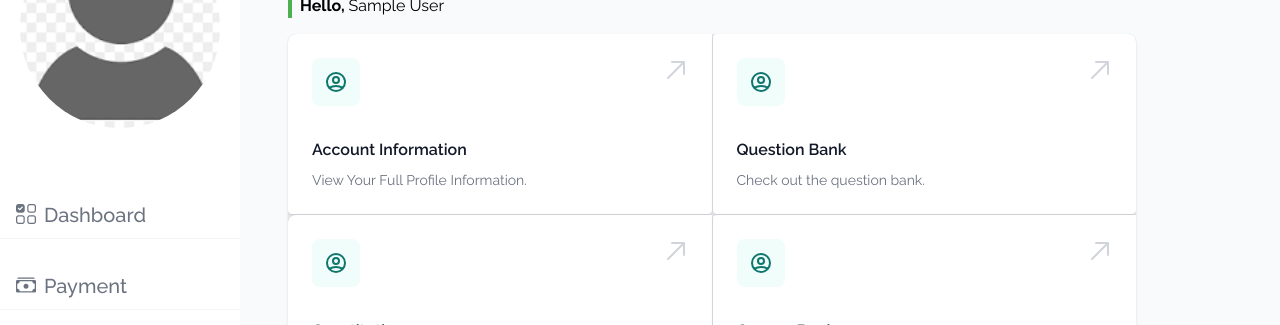
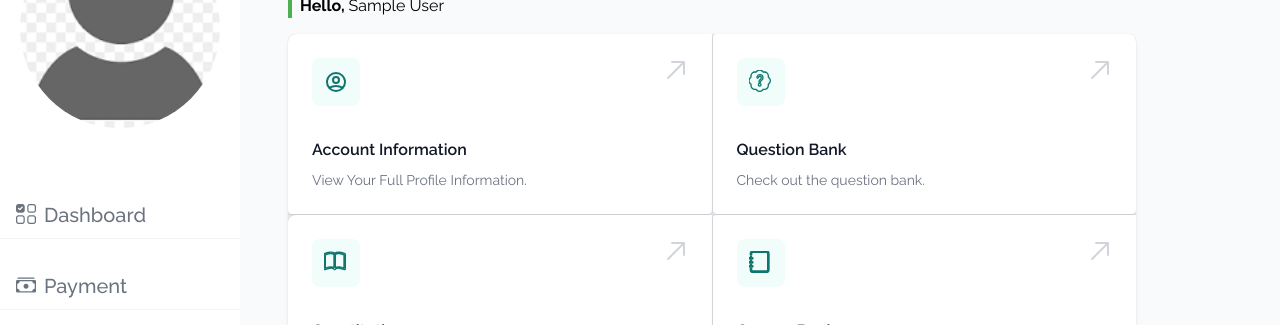
Before and after one commit to devPhysios/aps-website-frontend, a Vue app: page /dashboard in a window 1280 px wide. Shown: the part 175-500 px from the top of the page. Built offline with nearby package versions, Linux system fonts and the light colour scheme; sample sign-in values are in the browser's storage; a web font is replaced by a local one.

Commit message:
Change of Icons in Dashboard; Payment page creation

```diff
--- a/src/components/DashBoardCards.vue
+++ b/src/components/DashBoardCards.vue
@@ -37,11 +37,9 @@
             class="shadow rounded sm:rounded-tr-lg sm:rounded-tr-none group relative bg-white p-6 focus-within:ring-inset focus-within:ring-indigo-500">
             <div>
                 <span class="inline-flex rounded-lg p-3 bg-teal-50 text-teal-700 ring-white">
-                    <svg class="w-6 h-6" aria-hidden="true" fill="none" stroke-linecap="round" stroke-linejoin="round"
-                        stroke-width="2" viewBox="0 0 24 24" stroke="currentColor">
-                        <path stroke-linecap="round" stroke-linejoin="round" stroke-width="2"
-                            d="M5.121 17.804A13.937 13.937 0 0112 16c2.5 0 4.847.655 6.879 1.804M15 10a3 3 0 11-6 0 3 3 0 016 0zm6 2a9 9 0 11-18 0 9 9 0 0118 0z">
-                        </path>
+                    <svg xmlns="http://www.w3.org/2000/svg" fill="none" class="bi bi-patch-question-fill w-6 h-6" viewBox="0 0 18 18" stroke="currentColor" stroke-width="1" stroke-linecap="round" stroke-linejoin="round" aria-hidden="true">
+                        <path stroke-linecap="round" stroke-linejoin="round" stroke-width="1"
+                            d="M5.933.87a2.89 2.89 0 0 1 4.134 0l.622.638.89-.011a2.89 2.89 0 0 1 2.924 2.924l-.01.89.636.622a2.89 2.89 0 0 1 0 4.134l-.637.622.011.89a2.89 2.89 0 0 1-2.924 2.924l-.89-.01-.622.636a2.89 2.89 0 0 1-4.134 0l-.622-.637-.89.011a2.89 2.89 0 0 1-2.924-2.924l.01-.89-.636-.622a2.89 2.89 0 0 1 0-4.134l.637-.622-.011-.89a2.89 2.89 0 0 1 2.924-2.924l.89.01zM7.002 11a1 1 0 1 0 2 0 1 1 0 0 0-2 0m1.602-2.027c.04-.534.198-.815.846-1.26.674-.475 1.05-1.09 1.05-1.986 0-1.325-.92-2.227-2.262-2.227-1.02 0-1.792.492-2.1 1.29A1.7 1.7 0 0 0 6 5.48c0 .393.203.64.545.64.272 0 .455-.147.564-.51.158-.592.525-.915 1.074-.915.61 0 1.03.446 1.03 1.084 0 .563-.208.885-.822 1.325-.619.433-.926.914-.926 1.64v.111c0 .428.208.745.585.745.336 0 .504-.24.554-.627"/>
                     </svg>
                 </span>
             </div>
@@ -69,11 +67,9 @@
             class="shadow rounded sm:rounded-tl-lg sm:rounded-tr-none group relative bg-white p-6 focus-within:ring-inset focus-within:ring-indigo-500">
             <div>
                 <span class="inline-flex rounded-lg p-3 bg-teal-50 text-teal-700 ring-white">
-                    <svg class="w-6 h-6" aria-hidden="true" fill="none" stroke-linecap="round" stroke-linejoin="round"
-                        stroke-width="2" viewBox="0 0 24 24" stroke="currentColor">
-                        <path stroke-linecap="round" stroke-linejoin="round" stroke-width="2"
-                            d="M5.121 17.804A13.937 13.937 0 0112 16c2.5 0 4.847.655 6.879 1.804M15 10a3 3 0 11-6 0 3 3 0 016 0zm6 2a9 9 0 11-18 0 9 9 0 0118 0z">
-                        </path>
+                    <svg xmlns="http://www.w3.org/2000/svg" fill="none" class="bi bi-book w-6 h-6" viewBox="0 0 18 18" stroke="currentColor" stroke-width="1" stroke-linecap="round" stroke-linejoin="round" aria-hidden="true">
+                        <path stroke-linecap="round" stroke-linejoin="round" stroke-width="1"
+                            d="M1 2.828c.885-.37 2.154-.769 3.388-.893 1.33-.134 2.458.063 3.112.752v9.746c-.935-.53-2.12-.603-3.213-.493-1.18.12-2.37.461-3.287.811zm7.5-.141c.654-.689 1.782-.886 3.112-.752 1.234.124 2.503.523 3.388.893v9.923c-.918-.35-2.107-.692-3.287-.81-1.094-.111-2.278-.039-3.213.492zM8 1.783C7.015.936 5.587.81 4.287.94c-1.514.153-3.042.672-3.994 1.105A.5.5 0 0 0 0 2.5v11a.5.5 0 0 0 .707.455c.882-.4 2.303-.881 3.68-1.02 1.409-.142 2.59.087 3.223.877a.5.5 0 0 0 .78 0c.633-.79 1.814-1.019 3.222-.877 1.378.139 2.8.62 3.681 1.02A.5.5 0 0 0 16 13.5v-11a.5.5 0 0 0-.293-.455c-.952-.433-2.48-.952-3.994-1.105C10.413.809 8.985.936 8 1.783"/>
                     </svg>
                 </span>
             </div>
@@ -101,11 +97,11 @@
             class="shadow rounded sm:rounded-tr-lg sm:rounded-tr-none group relative bg-white p-6 focus-within:ring-inset focus-within:ring-indigo-500">
             <div>
                 <span class="inline-flex rounded-lg p-3 bg-teal-50 text-teal-700 ring-white">
-                    <svg class="w-6 h-6" aria-hidden="true" fill="none" stroke-linecap="round" stroke-linejoin="round"
-                        stroke-width="2" viewBox="0 0 24 24" stroke="currentColor">
-                        <path stroke-linecap="round" stroke-linejoin="round" stroke-width="2"
-                            d="M5.121 17.804A13.937 13.937 0 0112 16c2.5 0 4.847.655 6.879 1.804M15 10a3 3 0 11-6 0 3 3 0 016 0zm6 2a9 9 0 11-18 0 9 9 0 0118 0z">
-                        </path>
+                    <svg xmlns="http://www.w3.org/2000/svg" fill="none" class="bi bi-journal w-6 h-6" viewBox="0 0 18 18" stroke="currentColor" stroke-width="1" stroke-linecap="round" stroke-linejoin="round" aria-hidden="true">
+                        <path stroke-linecap="round" stroke-linejoin="round" stroke-width="1"
+                            d="M3 0h10a2 2 0 0 1 2 2v12a2 2 0 0 1-2 2H3a2 2 0 0 1-2-2v-1h1v1a1 1 0 0 0 1 1h10a1 1 0 0 0 1-1V2a1 1 0 0 0-1-1H3a1 1 0 0 0-1 1v1H1V2a2 2 0 0 1 2-2"/>
+                        <path stroke-linecap="round" stroke-linejoin="round" stroke-width="1"
+                            d="M1 5v-.5a.5.5 0 0 1 1 0V5h.5a.5.5 0 0 1 0 1h-2a.5.5 0 0 1 0-1zm0 3v-.5a.5.5 0 0 1 1 0V8h.5a.5.5 0 0 1 0 1h-2a.5.5 0 0 1 0-1zm0 3v-.5a.5.5 0 0 1 1 0v.5h.5a.5.5 0 0 1 0 1h-2a.5.5 0 0 1 0-1z"/>
                     </svg>
                 </span>
             </div>
--- a/src/components/DashBoardSideMenu.vue
+++ b/src/components/DashBoardSideMenu.vue
@@ -24,7 +24,7 @@
                 </div>
             </RouterLink>
             <!-- Second One -->
-            <RouterLink to="/#">
+            <RouterLink to="/payment">
                 <div class="sidemenu__items">
                     <span class="text-[12px] md:text-[20px]">
                         <i class="bi bi-cash-stack"></i>
--- a/src/router/index.js
+++ b/src/router/index.js
@@ -22,6 +22,7 @@ import PQ300L from "@/views/PQ300L.vue";
 import PQ400L from "@/views/PQ400L.vue";
 import PQ500L from "@/views/PQ500L.vue";
 import CourseQuestions from "@/views/Coursequestions.vue";
+import Payment from "@/views/Payment.vue";
 
 const routes = [
   {
@@ -162,6 +163,11 @@ const routes = [
     name: "Profile",
     component: Profile,
   },
+  {
+    path: "/payment",
+    name: "Payment",
+    component: Payment,
+  },
 ];
 
 const router = createRouter({
--- /dev/null
+++ b/src/views/Payment.vue
@@ -0,0 +1,22 @@
+<template>
+    <section class="flex flex-col gap-2 items-center justify-center w-full h-[69.5vh] font-display">
+        <div class="spinner"></div>
+        <h1 class="text-2xl">Coming Soon!!!</h1>
+    </section>
+</template>
+
+<style scoped>
+.spinner {
+  border: 10px solid #4caf50;
+  border-top-color: #ff9800;
+  width: 100px;
+  height: 100px;
+  border-radius: 50%;
+  animation: spin 2s linear infinite;
+}
+
+@keyframes spin {
+  0% { transform: rotate(0deg); }
+  100% { transform: rotate(360deg); }
+}
+</style>
```
Also changed, not shown: src/views/yellowbook.vue (added, +8 -0 lines).
